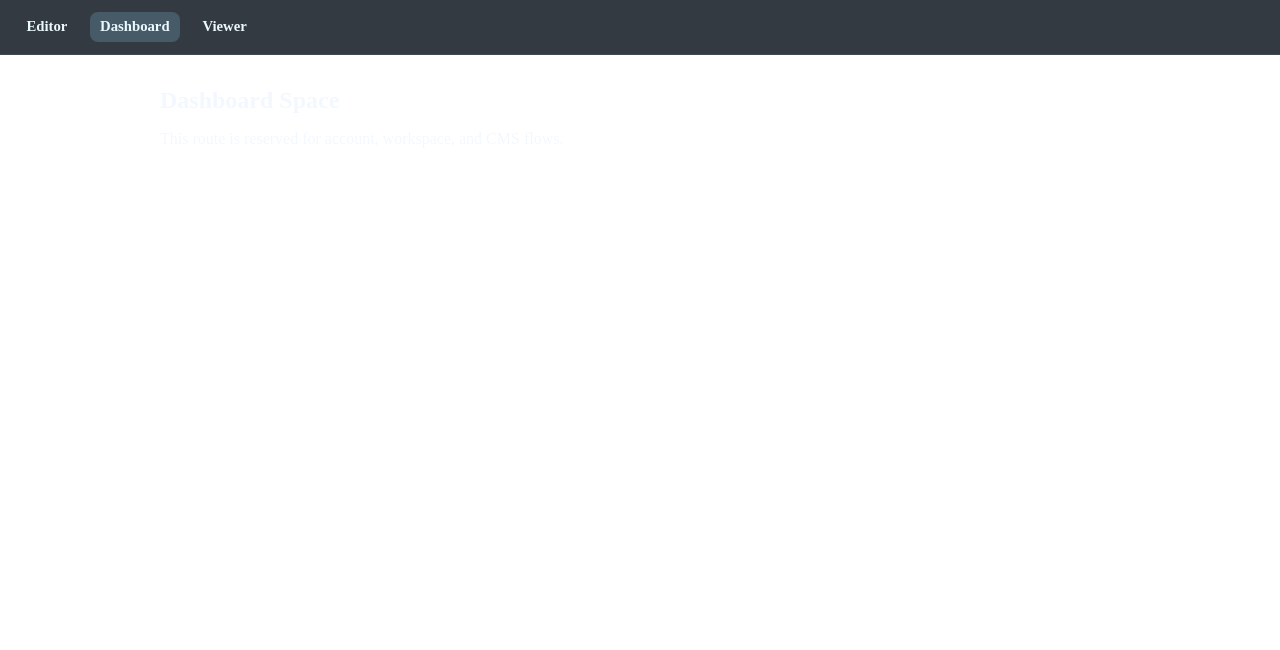
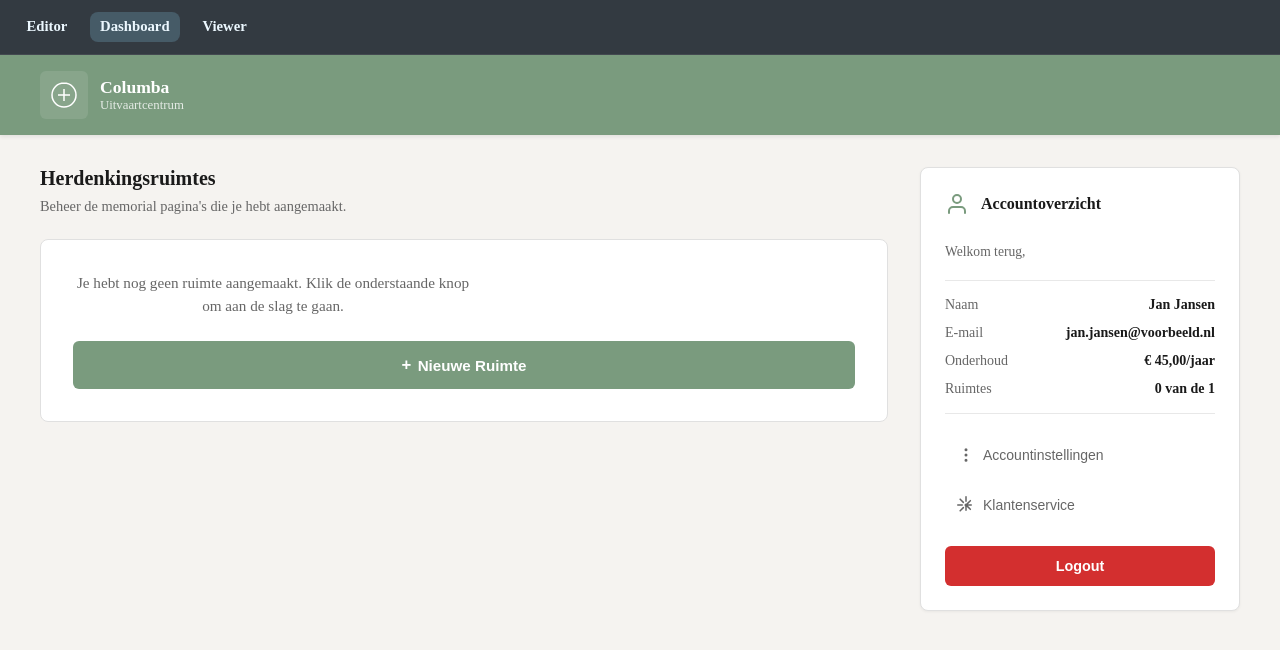
Before and after one commit to devosdevelops/build_noekmemorial, a Nuxt app in the folder app/: page /dashboard in a window 1280 px wide. Shown: the top 650 px of the page. Built offline with nearby package versions, Linux system fonts and the light colour scheme.

Commit message:
feat: update dashboard layout to include MemorialRoomsSection component

```diff
--- a/app/app/pages/dashboard/index.vue
+++ b/app/app/pages/dashboard/index.vue
@@ -1,20 +1,14 @@
 <template>
-  <section class="space-screen">
-    <h1>Dashboard Space</h1>
-    <p>This route is reserved for account, workspace, and CMS flows.</p>
-  </section>
+  <DashboardLayout>
+    <MemorialRoomsSection />
+  </DashboardLayout>
 </template>
 
-<style scoped>
-.space-screen {
-  max-width: 960px;
-  margin: 0 auto;
-  padding: 2rem 1rem;
-  color: #f3f8ff;
-}
+<script setup>
+import DashboardLayout from '../../components/dashboard/DashboardLayout.vue'
+import MemorialRoomsSection from '../../components/dashboard/MemorialRoomsSection.vue'
 
-.space-screen h1 {
-  margin: 0 0 0.5rem;
-  font-size: 1.5rem;
-}
-</style>
+definePageMeta({
+  layout: 'default'
+})
+</script>
```
